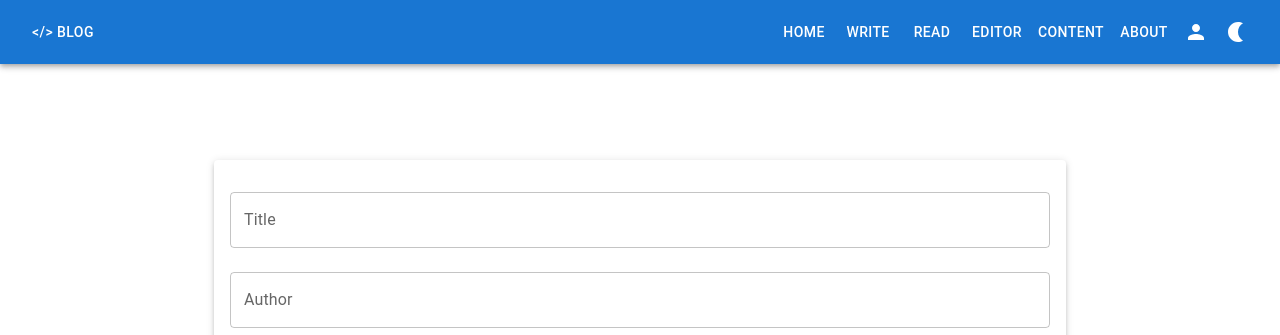
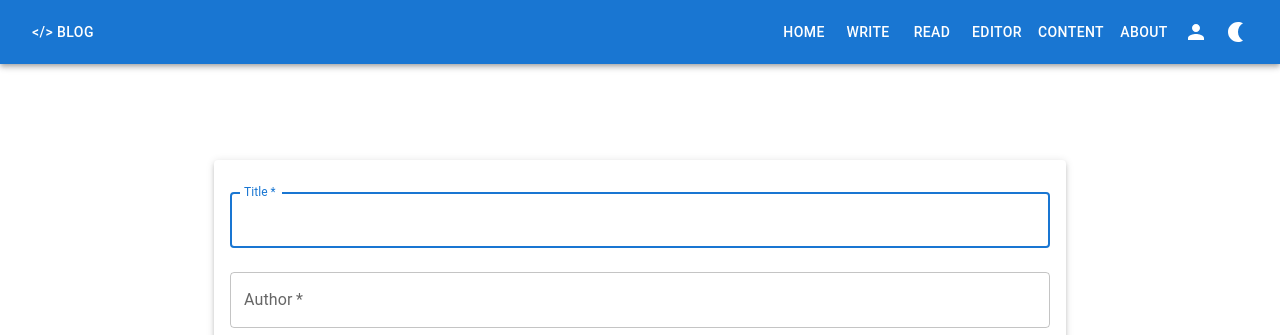
Before and after one commit to SaiAkshith-2001/Blog-App, a React (Create React App) app in the folder frontend/: page /write in a window 1280 px wide. Shown: the top 335 px of the page. Built offline with nearby package versions, Linux system fonts and the light colour scheme; no server answers; sample sign-in values are in the browser's storage.

Commit message:
code refactoring

```diff
--- a/frontend/src/pages/BlogWrite.jsx
+++ b/frontend/src/pages/BlogWrite.jsx
@@ -1,4 +1,4 @@
-import React, { useState, useEffect, lazy } from "react";
+import React, { useState, useEffect, lazy, useRef } from "react";
 import {
   Typography,
   Container,
@@ -39,6 +39,25 @@ const StyledCard = styled(Card)(() => ({
 const StyledCardContent = styled(CardContent)({
   flexGrow: 1,
 });
+const DeleteDialog = ({ open, onClose, onConfirm }) => {
+  const [deleteDialogOpen, setDeleteDialogOpen] = useState(false);
+  return (
+    <Dialog open={deleteDialogOpen} onClose={() => setDeleteDialogOpen(false)}>
+      <DialogTitle>Confirm Delete</DialogTitle>
+      <DialogContent>
+        <Typography>Are you sure you want to delete this post?</Typography>
+      </DialogContent>
+      <DialogActions>
+        <Button onClick={onClose} color="primary" variant="contained">
+          Cancel
+        </Button>
+        <Button onClick={onConfirm} color="error" variant="outlined">
+          Delete
+        </Button>
+      </DialogActions>
+    </Dialog>
+  );
+};
 const BlogPost = ({ post, onEdit, onDelete }) => (
   <StyledCard>
     <CardMedia
@@ -95,6 +114,8 @@ const BlogWrite = () => {
   const [page, setPage] = useState(1);
   const [dialogOpen, setDialogOpen] = useState(false);
   const [editingPost, setEditingPost] = useState(null);
+  const [error, setError] = useState(false);
+  const [helperText, setHelperText] = useState("");
   const [newPost, setNewPost] = useState({
     title: "",
     author: "",
@@ -105,7 +126,7 @@ const BlogWrite = () => {
     message: "",
     severity: "success",
   });
-
+  const inputRef = useRef(null);
   const getNews = async () => {
     setIsLoading(true);
     try {
@@ -133,6 +154,9 @@ const BlogWrite = () => {
 
   const handleCreatePost = () => {
     if (!newPost.title || !newPost.body || !newPost.author) {
+      setError(true);
+      setHelperText("Please fill out this field");
+      inputRef.current.focus();
       setSnackbar({
         open: true,
         message: "Please fill all fields",
@@ -151,14 +175,13 @@ const BlogWrite = () => {
   };
 
   const handlePostDelete = (id) => {
-    if (window.confirm("Are you sure you want to delete this post?")) {
+    // setDeleteDialogOpen(true);
     setPosts(posts.filter((post) => post.id !== id));
     setSnackbar({
       open: true,
       message: "Post deleted successfully",
       severity: "success",
     });
-    }
   };
   const handlePostEdit = (post) => {
     setEditingPost(post);
@@ -200,22 +223,31 @@ const BlogWrite = () => {
         <Paper sx={{ p: 2, mb: 2 }} elevation={3}>
           <TextField
             fullWidth
+            required
+            autoFocus
             label="Title"
             name="title"
             value={newPost.title}
             onChange={handleInputChange}
             margin="normal"
+            error={error}
+            helperText={helperText}
+            inputRef={inputRef}
           />
           <TextField
             fullWidth
+            required
             label="Author"
             name="author"
             value={newPost.author}
             onChange={handleInputChange}
             margin="normal"
+            error={error}
+            helperText={helperText}
           />
           <ReactQuill
             theme="snow"
+            required
             value={newPost.body}
             onChange={handleContentChange}
             placeholder="Write your post content here..."
@@ -253,6 +285,8 @@ const BlogWrite = () => {
         <DialogTitle>Edit Post</DialogTitle>
         <DialogContent>
           <TextField
+            required
+            autoFocus
             fullWidth
             label="Title"
             value={editingPost?.title || ""}
@@ -269,9 +303,11 @@ const BlogWrite = () => {
               setEditingPost((prev) => ({ ...prev, author: e.target.value }))
             }
             margin="normal"
+            required
           />
           <ReactQuill
             theme="snow"
+            required
             value={editingPost?.body || ""}
             onChange={(body) => setEditingPost((prev) => ({ ...prev, body }))}
           />
--- a/frontend/src/pages/Editor.jsx
+++ b/frontend/src/pages/Editor.jsx
@@ -294,6 +294,7 @@ const NoteEditor = () => {
             onChange={(e) => setTitle(e.target.value)}
             margin="normal"
             required
+            autoFocus
           />
           <TextField
             fullWidth
```
Also changed, not shown: frontend/package.json (+1 -8 lines), frontend/src/component/Modal.jsx (added, +26 -0 lines), 1 other file (tests, documents, lock files or other folders). Lines whose indentation alone changed are shown as unchanged.
